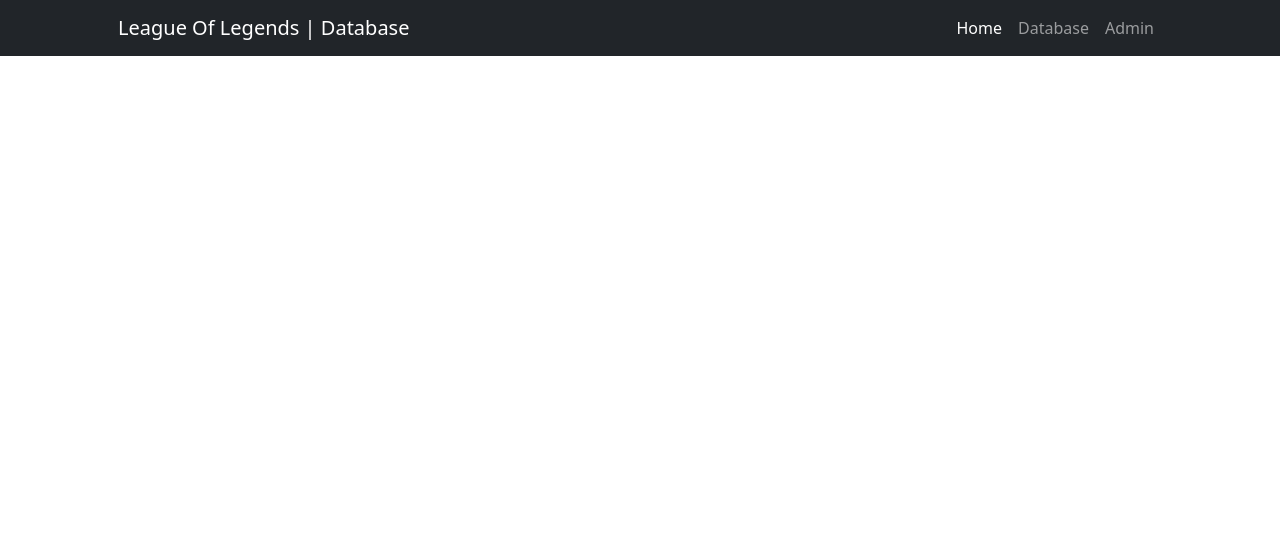
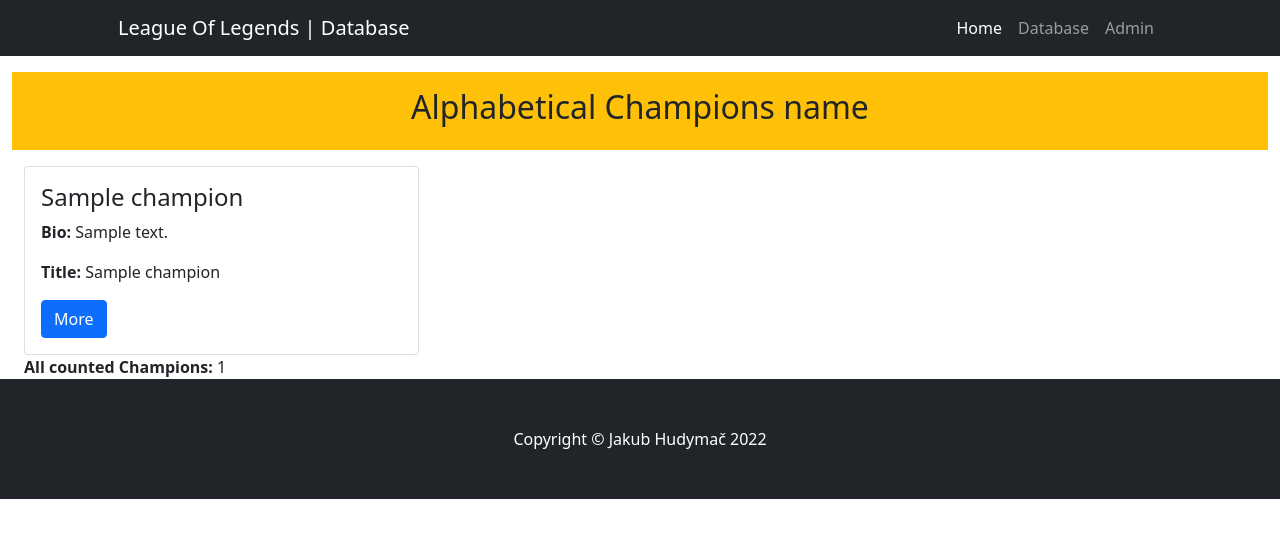
Before and after one commit to Jakmis/loldatabase, a Django app: template loldb/templates/index.html in a window 1280 px wide. Shown: the top 538 px of the page. Run offline with Django 3.2, Linux system fonts and the light colour scheme; the template is opened without the code that fills it: most values are stand-ins (such as "Sample title", 1, 10 or a date in 2020).

Commit message:
verze 1.4

```diff
--- a/loldb/templates/base.html
+++ b/loldb/templates/base.html
@@ -34,7 +34,7 @@
     </main>
     <!-- Zápatí stránky -->
     {% block footer %}
-        <!--{% include "footer.html" %}-->
+        {% include "footer.html" %}
     {% endblock %}
     <!-- Připojení externích JS knihoven -->
     <!-- jQuery library -->
--- a/loldb/templates/footer.html
+++ b/loldb/templates/footer.html
@@ -1,3 +1,3 @@
 <footer class="py-5 bg-dark">
-    <div class="container px-4 px-lg-5"><p class="m-0 text-center text-white">Copyright &copy; Your Website 2022</p></div>
+    <div class="container px-4 px-lg-5"><p class="m-0 text-center text-white">Copyright &copy; Jakub Hudymač 2022</p></div>
 </footer>
--- a/loldb/templates/index.html
+++ b/loldb/templates/index.html
@@ -1 +1,32 @@
 {% extends 'base.html' %}
+
+
+{% block content %}
+<div class="row mt-3 mb-3 bg-warning p-3">
+  <div class="col-sm-12">
+    <h2 class="text-center">Alphabetical Champions name</h2>
+  </div>
+</div>
+<div class="row">
+  {% for champion in champions %}
+  <div class="col-sm-4">
+    <div class="card">
+      <div class="card-body">
+        <h4 class="card-title">{{ champion.name }}</h4>
+        <p class="card-text">
+          <strong>Bio:</strong>
+          {{ champion.bio|truncatewords:30 }}
+        </p>
+        <p><strong>Title:</strong> {{ champion.title }}</p>
+        <a href="{% url 'champions_detail' champion.pk %}" class="btn btn-primary">More</a>
+      </div>
+    </div>
+  </div>
+  {% endfor %}
+</div>
+<div class="row">
+  <div class="col-sm-12">
+    <strong>All counted Champions:</strong> {{ num_champions }}
+  </div>
+</div>
+{% endblock %}
--- a/loldb/templates/navbar.html
+++ b/loldb/templates/navbar.html
@@ -1,11 +1,11 @@
 <nav class="navbar navbar-expand-lg navbar-dark bg-dark">
     <div class="container px-5">
-        <a class="navbar-brand" href="#!">League Of Legends | Database</a>
+        <a class="navbar-brand" href="{% url 'index' %}">League Of Legends | Database</a>
         <button class="navbar-toggler" type="button" data-bs-toggle="collapse" data-bs-target="#navbarSupportedContent" aria-controls="navbarSupportedContent" aria-expanded="false" aria-label="Toggle navigation"><span class="navbar-toggler-icon"></span></button>
         <div class="collapse navbar-collapse" id="navbarSupportedContent">
             <ul class="navbar-nav ms-auto mb-2 mb-lg-0">
-                <li class="nav-item"><a class="nav-link active" aria-current="page" href="#!">Home</a></li>
-                <li class="nav-item"><a class="nav-link" href="#!">Database</a></li>
+                <li class="nav-item"><a class="nav-link active" aria-current="page" href="{% url 'index' %}">Home</a></li>
+                <li class="nav-item"><a class="nav-link" href="{% url 'champions' %}">Database</a></li>
                 <li class="nav-item"><a class="nav-link" href="/admin">Admin</a></li>
             </ul>
 
--- a/loldb/urls.py
+++ b/loldb/urls.py
@@ -2,5 +2,7 @@ from django.urls import  path
 from . import views
 
 urlpatterns = [
-    path('', views.index, name='index')
+    path('', views.index, name='index'),
+    path('champions/', views.ChampionListView.as_view(), name='champions'),
+    path('champions/<int:pk>', views.ChampionDetailView.as_view(), name='champions_detail'),
 ]
```
Also changed, not shown: loldb/templates/detail.html (added, +13 -0 lines), loldb/templates/list.html (added, +27 -0 lines), loldb/views.py (+29 -2 lines), db.sqlite3.
